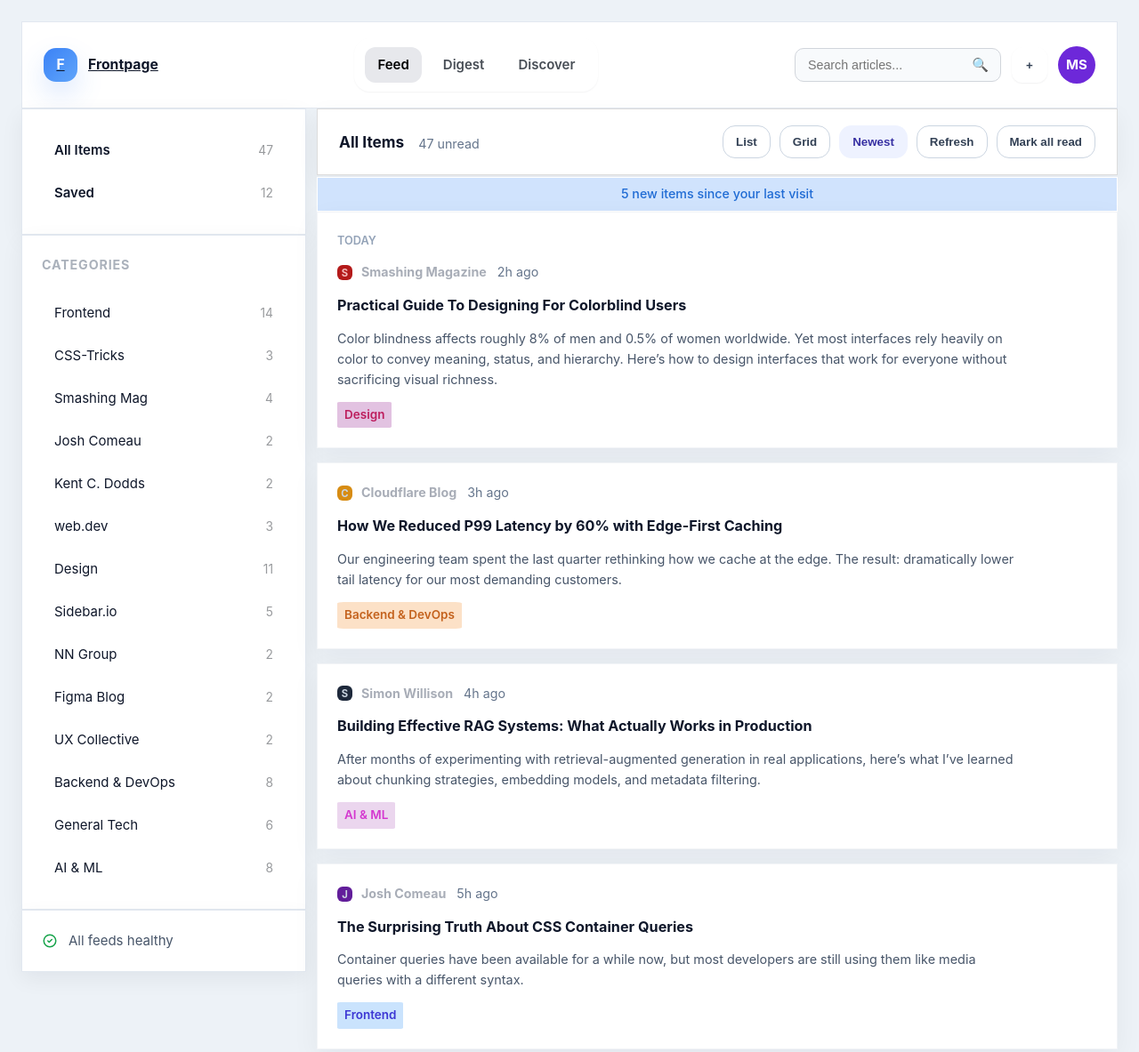
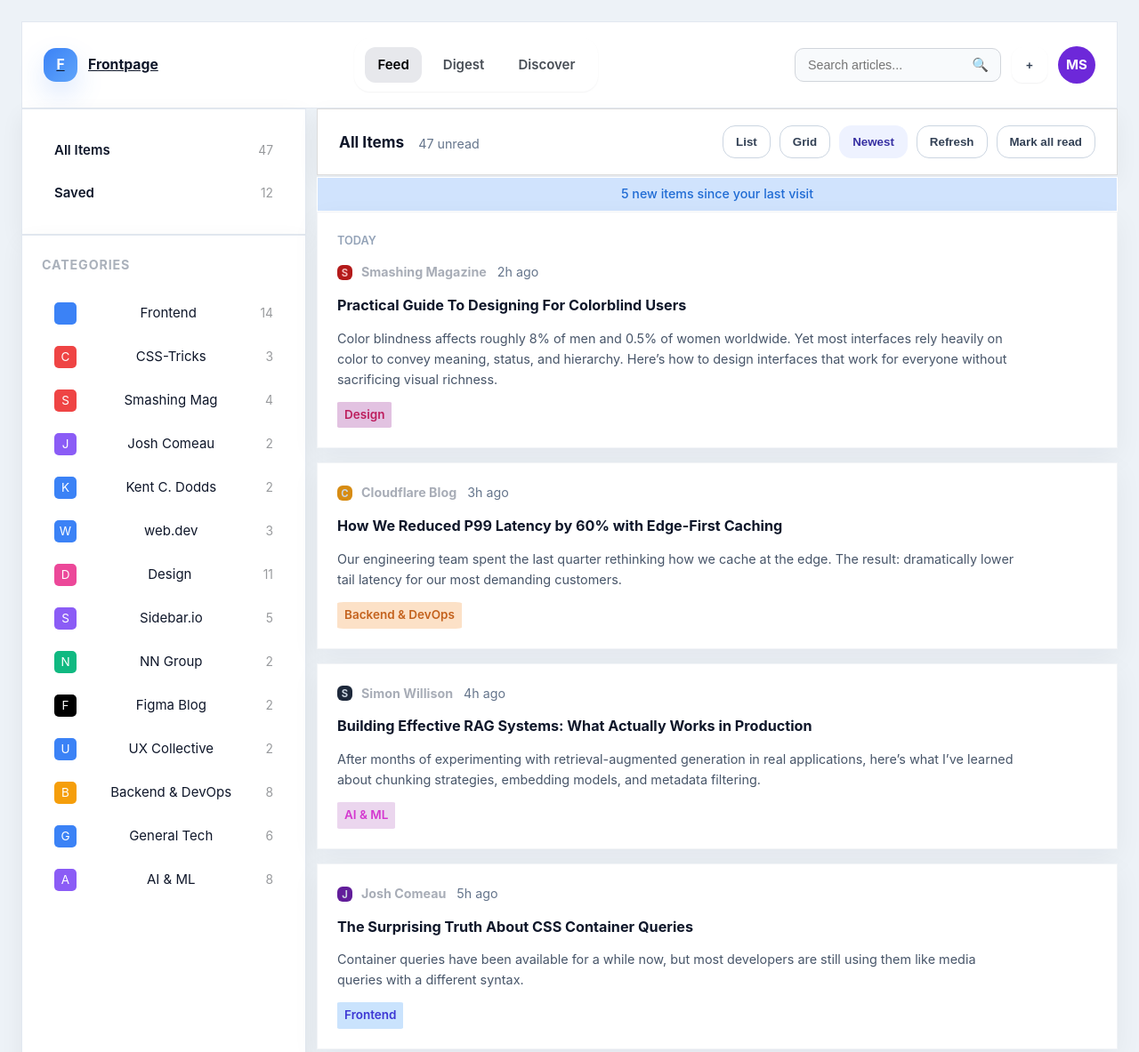
Before and after one commit to dammyjay145/Frontend-feed-reader, a website: page index.html in a window 1280 px wide. Shown: the top 1183 px of the page at 89% size. Drawn offline with Linux system fonts and the light colour scheme.

Commit message:
badge added

```diff
--- a/index.html
+++ b/index.html
@@ -54,65 +54,79 @@
           <div class="panel1">
             <h2>Categories</h2>
             <a href="#" class="list-item">
+              <div class="badge blue"></div>
               <div>Frontend</div>
               <span>14</span>
             </a>
             <a href="#" class="list-item">
+              <div class="badge red">C</div>
               <div>CSS-Tricks</div>
               <span>3</span>
             </a>
             <a href="#" class="list-item">
+              <div class="badge red">S</div>
               <div>Smashing Mag</div>
               <span>4</span>
             </a>
             <a href="#" class="list-item">
+              <div class="badge purple">J</div>
               <div>Josh Comeau</div>
               <span>2</span>
             </a>
             <a href="#" class="list-item">
+              <div class="badge blue">K</div>
               <div>Kent C. Dodds</div>
               <span>2</span>
             </a>
             <a href="#" class="list-item">
+              <div class="badge blue">W</div>
               <div>web.dev</div>
               <span>3</span>
             </a>
             <a href="#" class="list-item">
+              <div class="badge pink">D</div>
               <div>Design</div>
               <span>11</span>
             </a>
 
             <a href="#" class="list-item">
+              <div class="badge purple">S</div>
               <div>Sidebar.io</div>
               <span>5</span>
             </a>
 
             <a href="#" class="list-item">
+              <div class="badge green">N</div>
               <div>NN Group</div>
               <span>2</span>
             </a>
 
             <a href="#" class="list-item">
+              <div class="badge black">F</div>
               <div>Figma Blog</div>
               <span>2</span>
             </a>
 
             <a href="#" class="list-item">
+              <div class="badge blue">U</div>
               <div>UX Collective</div>
               <span>2</span>
             </a>
 
             <a href="#" class="list-item">
+              <div class="badge yellow">B</div>
               <div>Backend & DevOps</div>
               <span>8</span>
             </a>
 
             <a href="#" class="list-item">
+              <div class="badge blue">G</div>
               <div>General Tech</div>
               <span>6</span>
             </a>
 
             <a href="#" class="list-item">
+              <div class="badge purple">A</div>
               <div>AI & ML</div>
               <span>8</span>
             </a>
--- a/styles.css
+++ b/styles.css
@@ -167,7 +167,7 @@
 }
 
 .sidebar {
-  display:;
+  display: flex;
   flex-direction: column;
 }
 
@@ -184,7 +184,9 @@
   background: white;
   border: solid 1px #e2e8f0;
   padding: 22px;
+  gap: 16px;
   box-shadow: 0 8px 24px rgba(15, 23, 42, 0.06);
+  height: 83.5%;
 }
 
 .sidebar h2,
@@ -238,9 +240,9 @@
   display: inline-flex;
   align-items: center;
   justify-content: center;
-  min-width: 38px;
-  height: 38px;
-  border-radius: 12px;
+  min-width: 25px;
+  height: 25px;
+  border-radius: 5px;
   color: white;
   font-size: 0.9rem;
 }
@@ -262,6 +264,12 @@
 }
 .badge.gray {
   background: #94a3b8;
+}
+.badge.pink {
+  background: #ec4899;
+}
+.badge.black {
+  background: #000000;
 }
 
 .sidebar-footer {
```
